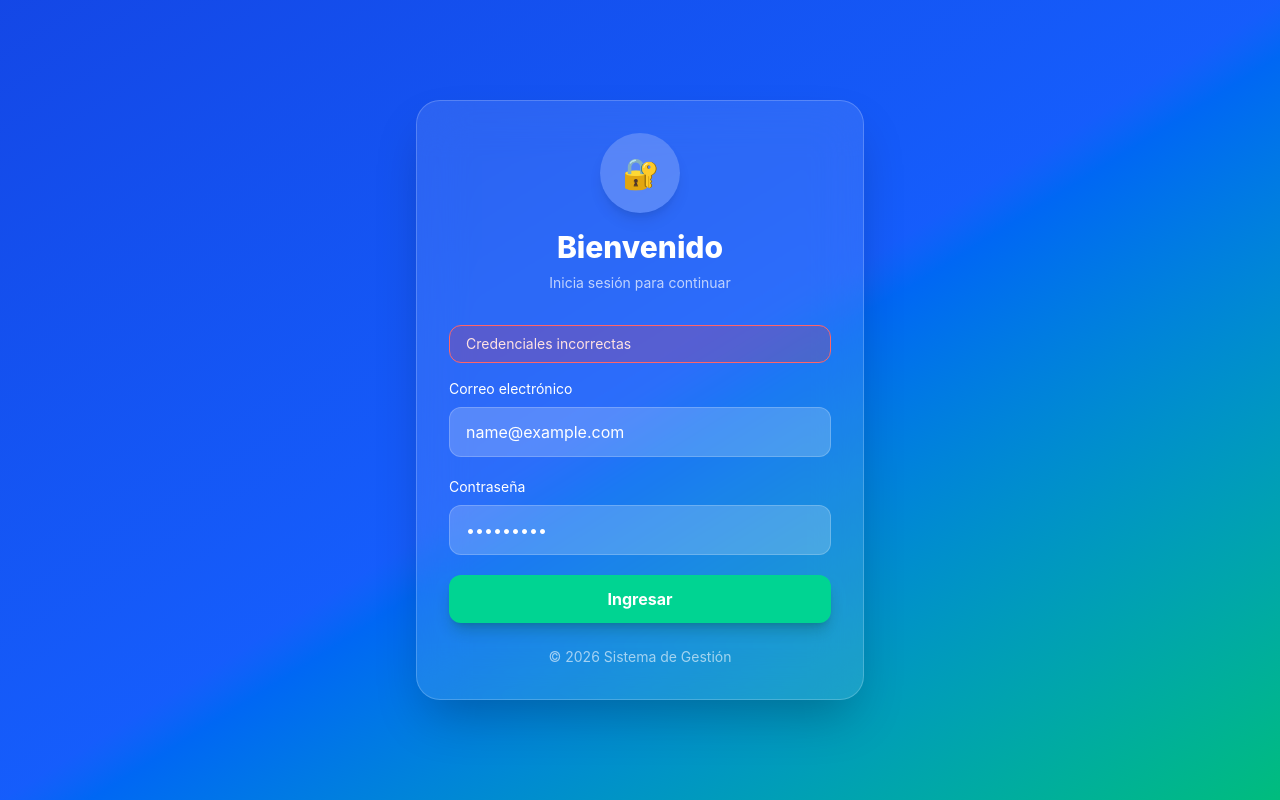
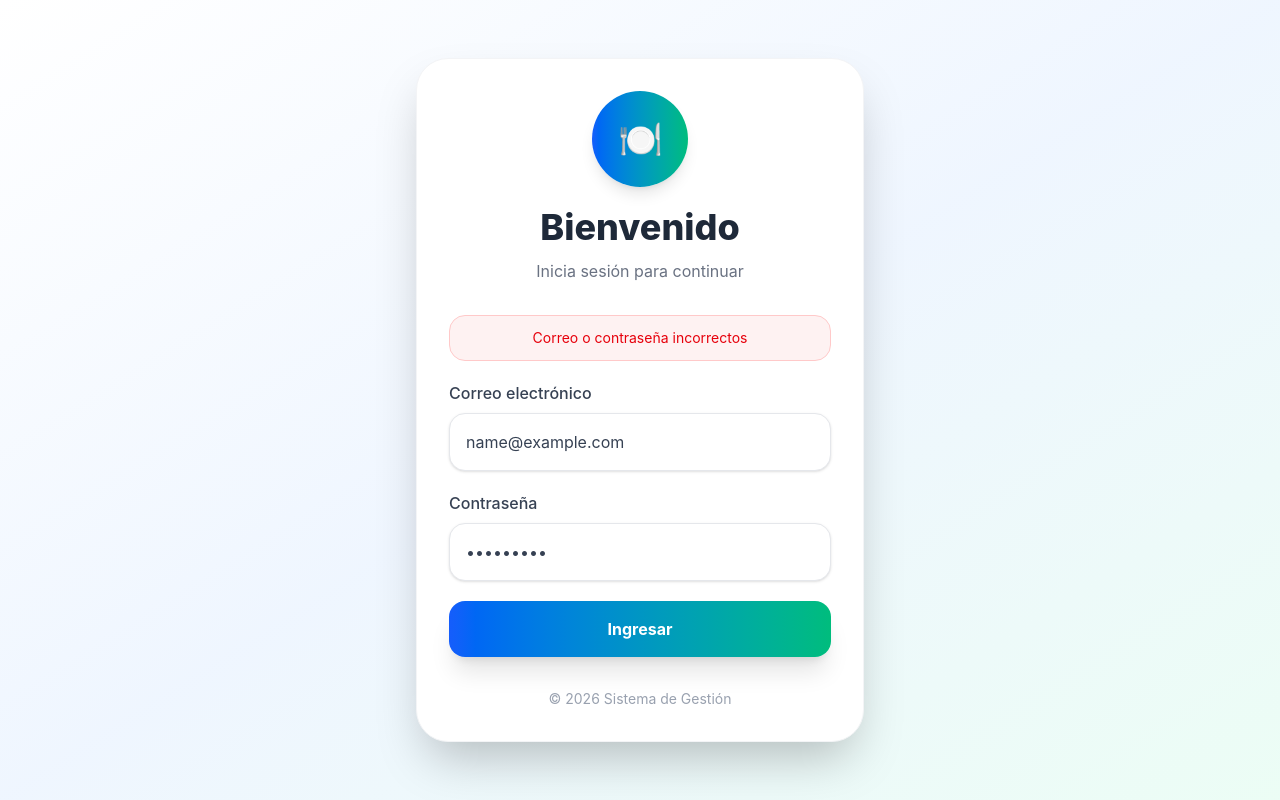
Before and after one commit to AleysaPc/FrontEnd_Sistema_Pedidos, a React app: page /login in a window 1280 px wide. Both pictures are taken after typing "name@example.com", "Sample123" into the empty fields and a click on the button "Ingresar". Built offline with nearby package versions, Linux system fonts and the light colour scheme; no server answers; the HTML template or start-up script is replaced by a standard one.

Commit message:
Sesion - estilo login

```diff
--- a/src/components/Navbar.jsx
+++ b/src/components/Navbar.jsx
@@ -1,9 +1,23 @@
+import { Link, useNavigate } from "react-router-dom";
 import { useNotificaciones } from "../hooks/useEntities";
 
 function Navbar() {
   const { data } = useNotificaciones();
 
+  const navigate = useNavigate();
+
   const noLeidas = data?.filter((n) => !n.leido).length || 0;
+
+  // 🔐 usuario logueado
+  const user = JSON.parse(localStorage.getItem("user"));
+
+  // 🚪 cerrar sesión
+  const cerrarSesion = () => {
+    localStorage.removeItem("token");
+    localStorage.removeItem("user");
+
+    navigate("/login");
+  };
 
   return (
     <header className="sticky top-0 z-50 bg-white border-b border-gray-200 shadow-sm">
@@ -22,7 +36,37 @@ function Navbar() {
         </div>
 
         {/* DERECHA */}
-        <div className="flex items-center gap-3">{/* botones */}</div>
+        <div className="flex items-center gap-3">
+          {/* NOTIFICACIONES */}
+          <div className="relative">
+            <button className="bg-gray-100 hover:bg-gray-200 px-4 py-2 rounded-2xl transition-all">
+              🔔
+            </button>
+
+            {noLeidas > 0 && (
+              <span className="absolute -top-2 -right-2 bg-red-500 text-white text-xs w-5 h-5 rounded-full flex items-center justify-center">
+                {noLeidas}
+              </span>
+            )}
+          </div>
+
+          {/* LOGIN / LOGOUT */}
+          {user ? (
+            <button
+              onClick={cerrarSesion}
+              className="bg-red-500 hover:bg-red-600 text-white px-5 py-2 rounded-2xl font-medium shadow-md transition-all"
+            >
+              🚪 Cerrar sesión
+            </button>
+          ) : (
+            <Link
+              to="/login"
+              className="bg-blue-600 hover:bg-blue-700 text-white px-5 py-2 rounded-2xl font-medium shadow-md transition-all"
+            >
+              🔐 Iniciar sesión
+            </Link>
+          )}
+        </div>
       </div>
     </header>
   );
--- a/src/pages/Login.jsx
+++ b/src/pages/Login.jsx
@@ -28,8 +28,6 @@ function Login() {
 
       const res = await login(formData.email, formData.password);
 
-      console.log("LOGIN RESPONSE:", res);
-
       if (!res?.user) {
         throw new Error("Respuesta inválida del servidor");
       }
@@ -41,36 +39,35 @@ function Login() {
 
       if (rol === "CLIENT") {
         const redirectTo = location.state?.from || "/productos";
-
         navigate(redirectTo);
       }
+
       if (rol === "REPARTIDOR") navigate("/repartidor");
+
       if (rol === "ADMIN_RESTAURANT") navigate("/panelRestaurante");
     } catch (error) {
       console.log(error);
-      setError("Credenciales incorrectas");
+      setError("Correo o contraseña incorrectos");
     }
   };
 
   return (
-    <div className="min-h-screen flex items-center justify-center bg-linear-to-br from-blue-700 via-blue-600 to-emerald-500 px-4">
-      <div className="w-full max-w-md bg-white/10 backdrop-blur-xl border border-white/20 shadow-2xl rounded-3xl p-8">
+    <div className="min-h-screen flex items-center justify-center bg-gradient-to-br from-white via-blue-50 to-emerald-50 px-4">
+      <div className="w-full max-w-md bg-white shadow-2xl rounded-[32px] p-8 border border-gray-100">
         {/* HEADER */}
         <div className="text-center mb-8">
-          <div className="w-20 h-20 mx-auto mb-4 rounded-full bg-white/20 flex items-center justify-center text-white text-3xl shadow-lg">
-            🔐
+          <div className="w-24 h-24 mx-auto mb-5 rounded-full bg-gradient-to-r from-blue-600 to-emerald-500 flex items-center justify-center text-white text-4xl shadow-lg">
+            🍽
           </div>
 
-          <h2 className="text-3xl font-extrabold text-white">Bienvenido</h2>
+          <h2 className="text-4xl font-extrabold text-gray-800">Bienvenido</h2>
 
-          <p className="text-white/70 mt-2 text-sm">
-            Inicia sesión para continuar
-          </p>
+          <p className="text-gray-500 mt-3">Inicia sesión para continuar</p>
         </div>
 
         {/* ERROR */}
         {error && (
-          <div className="bg-red-500/20 border border-red-400 text-red-100 px-4 py-2 rounded-xl mb-4 text-sm">
+          <div className="bg-red-50 border border-red-200 text-red-600 px-4 py-3 rounded-2xl mb-5 text-sm text-center">
             {error}
           </div>
         )}
@@ -79,7 +76,7 @@ function Login() {
         <form onSubmit={handleSubmit} className="space-y-5">
           {/* EMAIL */}
           <div>
-            <label className="block text-white text-sm mb-2">
+            <label className="block text-gray-700 font-medium mb-2">
               Correo electrónico
             </label>
 
@@ -88,33 +85,35 @@ function Login() {
               name="email"
               placeholder="correo@gmail.com"
               onChange={handleChange}
-              className="w-full px-4 py-3 rounded-xl bg-white/20 border border-white/20 text-white placeholder-white/50 outline-none focus:ring-2 focus:ring-emerald-300 transition-all"
+              className="w-full px-4 py-4 rounded-2xl border border-gray-200 bg-white text-gray-700 outline-none focus:ring-2 focus:ring-blue-400 transition-all shadow-sm"
             />
           </div>
 
           {/* PASSWORD */}
           <div>
-            <label className="block text-white text-sm mb-2">Contraseña</label>
+            <label className="block text-gray-700 font-medium mb-2">
+              Contraseña
+            </label>
 
             <input
               type="password"
               name="password"
               placeholder="********"
               onChange={handleChange}
-              className="w-full px-4 py-3 rounded-xl bg-white/20 border border-white/20 text-white placeholder-white/50 outline-none focus:ring-2 focus:ring-emerald-300 transition-all"
+              className="w-full px-4 py-4 rounded-2xl border border-gray-200 bg-white text-gray-700 outline-none focus:ring-2 focus:ring-emerald-400 transition-all shadow-sm"
             />
           </div>
 
           {/* BUTTON */}
-          <button className="w-full bg-emerald-400 hover:bg-emerald-500 text-white font-bold py-3 rounded-xl transition-all duration-300 hover:scale-[1.02] shadow-lg shadow-emerald-900/30">
+          <button className="w-full bg-gradient-to-r from-blue-600 to-emerald-500 hover:from-blue-700 hover:to-emerald-600 text-white font-bold py-4 rounded-2xl transition-all duration-300 hover:scale-[1.02] shadow-xl">
             Ingresar
           </button>
         </form>
 
         {/* FOOTER */}
-        <p className="text-center text-white/60 text-sm mt-6">
-          © 2026 Sistema de Gestión
-        </p>
+        <div className="mt-8 text-center">
+          <p className="text-gray-400 text-sm">© 2026 Sistema de Gestión</p>
+        </div>
       </div>
     </div>
   );
```
